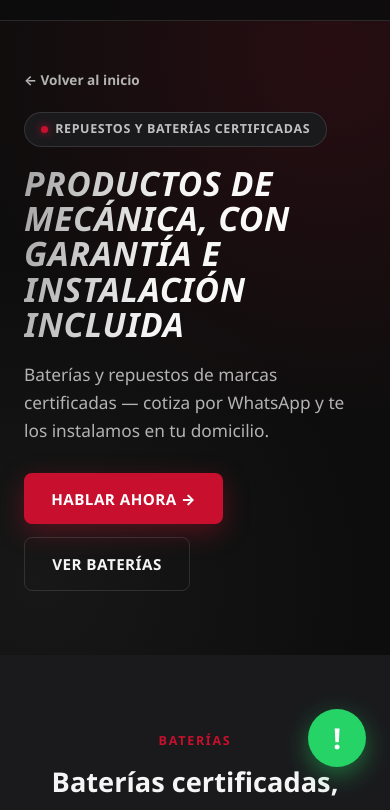
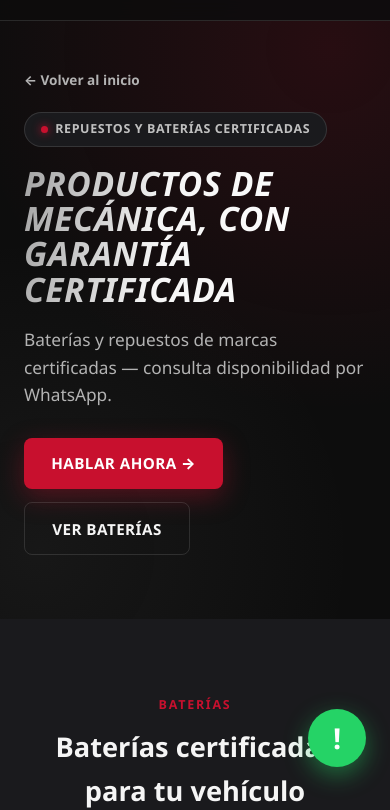
Before and after one commit to davidriveros-coder/mrperfomance, a plain HTML site: page productos.html in a window 390 px wide. Shown: the part 53-863 px from the top of the page. Drawn offline with Linux system fonts and the light colour scheme.

Commit message:
Ajusta textos de baterías/productos y espaciado del hero en mobile
Quita "instaladas al toque" de la descripción del servicio de baterías,
y elimina toda mención a instalación incluida/a domicilio en la página
de Productos (título, hero, meta descripción y otros productos) para
no prometer un servicio que no corresponde a esa página.

También agrega separación entre el CTA y el panel de escáner en mobile,
que quedaba pegado tras el reordenamiento anterior.

Co-Authored-By: Claude Sonnet 5 <noreply@anthropic.com>

```diff
--- a/config.js
+++ b/config.js
@@ -85,7 +85,7 @@ const SITIO = {
     },
     {
       icono:"bateria", titulo:"Venta e instalación de baterías",
-      desc:"Baterías de calidad certificada, instaladas al toque.",
+      desc:"Baterías de calidad certificada.",
       detalle:"Medimos el estado de tu batería y sistema de carga antes de recomendar el reemplazo.",
       incluye: [
         "Medición del estado de tu batería actual",
@@ -152,8 +152,8 @@ const SITIO = {
   // ── PÁGINA /productos (landing propia) ───────────────────────────
   productos_pagina: {
     hero_badge:  "Repuestos y baterías certificadas",
-    hero_titulo: "Productos de mecánica, con garantía e instalación incluida",
-    hero_desc:   "Baterías y repuestos de marcas certificadas — cotiza por WhatsApp y te los instalamos en tu domicilio.",
+    hero_titulo: "Productos de mecánica, con garantía certificada",
+    hero_desc:   "Baterías y repuestos de marcas certificadas — consulta disponibilidad por WhatsApp.",
   },
 
   // Baterías: producto principal de la página /productos
@@ -167,7 +167,7 @@ const SITIO = {
   otros_productos: [
     { nombre:"Filtros de aceite y aire", desc:"Compatibles con la mayoría de las marcas." },
     { nombre:"Aceites y lubricantes", desc:"Sintéticos y semisintéticos, por litro o cambio completo." },
-    { nombre:"Pastillas de freno", desc:"Repuesto e instalación en el mismo servicio." },
+    { nombre:"Pastillas de freno", desc:"Repuesto de calidad para tu vehículo." },
     { nombre:"Ampolletas y fusibles", desc:"Recambio rápido para luces y sistemas eléctricos." },
   ],
 
--- a/productos.html
+++ b/productos.html
@@ -59,7 +59,7 @@
   <div class="container">
     <div class="sec-head reveal">
       <span class="sec-tag">Baterías</span>
-      <h2>Baterías certificadas, instaladas en tu domicilio</h2>
+      <h2>Baterías certificadas para tu vehículo</h2>
       <p>Medimos tu sistema de carga antes de recomendar el reemplazo — sin adivinar.</p>
     </div>
     <div class="grid-productos" id="baterias-grid"></div>
@@ -144,7 +144,7 @@ document.addEventListener("DOMContentLoaded", () => {
   aplicarColores();
   aplicarSEO({
     titulo: "Productos — MR PERFORMANCE",
-    descripcion: "Baterías certificadas y repuestos de mecánica con instalación a domicilio. Consulta disponibilidad por WhatsApp.",
+    descripcion: "Baterías certificadas y repuestos de mecánica de calidad. Consulta disponibilidad por WhatsApp.",
   });
   aplicarWaLinks();
   aplicarFooter();
--- a/styles.css
+++ b/styles.css
@@ -409,7 +409,7 @@ footer .fine { margin-top:1rem; font-size:.76rem; opacity:.5; }
 @media(max-width:880px) {
   .hero-grid, .contact-grid, .cotizar-grid { grid-template-columns:1fr; }
   .hero-grid { grid-template-areas:"intro" "visual" "difs"; }
-  .hero-visual { max-width:420px; margin:0 auto; }
+  .hero-visual { max-width:420px; margin:1.8rem auto 0; }
   .nav-links { display:none; }
   .nav-toggle { display:flex; align-items:center; justify-content:center; }
   .nav-links.open {
```
